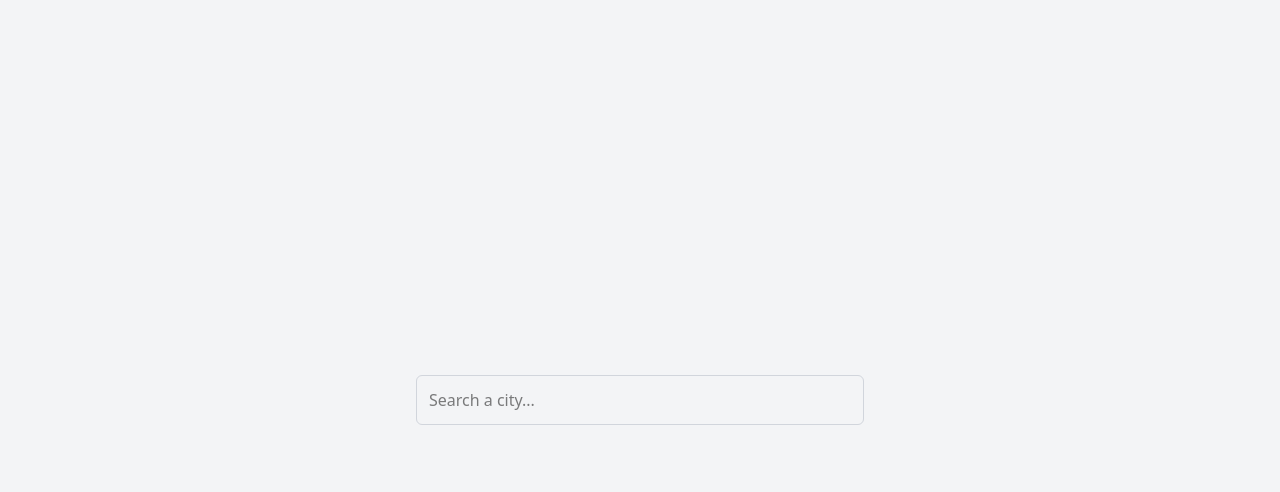
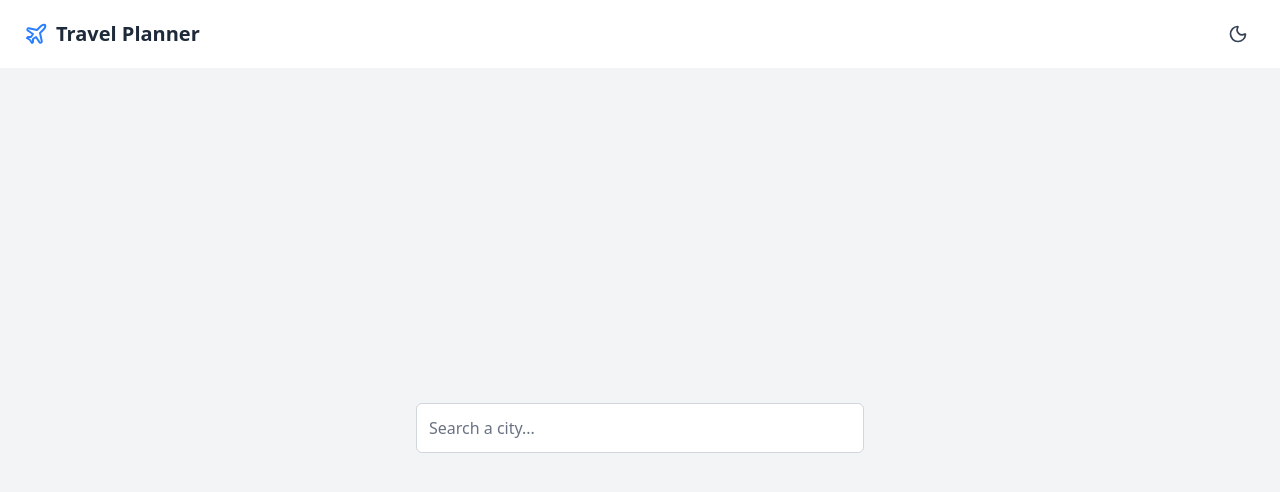
Before and after one commit to pushpendersingh97/Travel-Planner, a Next.js app: page / in a window 1280 px wide. Shown: the top 492 px of the page. Built offline with nearby package versions, Linux system fonts and the light colour scheme.

Commit message:
feat: add lucide-react for icons and implement ThemeToggle component

```diff
--- a/package.json
+++ b/package.json
@@ -9,6 +9,7 @@
     "lint": "next lint"
   },
   "dependencies": {
+    "lucide-react": "^0.525.0",
     "next": "15.3.5",
     "react": "^19.0.0",
     "react-dom": "^19.0.0"
--- a/src/app/page.js
+++ b/src/app/page.js
@@ -3,13 +3,9 @@ import Search from "@/components/Search";
 
 export default function Home() {
   return (
-    <div className="min-h-screen bg-amber-100 dark:bg-black">
-      {/* <Header /> */}
-
-      {/* Search componet */}
+    <div className="min-h-screen bg-white dark:bg-gray-950">
+      <Header />
       <Search />
-
-      {/*  */}
     </div>
   );
 }
--- a/src/components/Header.jsx
+++ b/src/components/Header.jsx
@@ -1,9 +1,18 @@
-import React from 'react'
+'use client';
+
+import { Plane } from 'lucide-react';
+import ThemeToggle from './ThemeToggle';
 
 const Header = () => {
   return (
-    <div>Header</div>
-  )
+    <header className="w-full flex items-center justify-between px-6 py-4 bg-white dark:bg-gray-900 shadow-md dark:shadow-gray-800">
+      <div className="flex items-center gap-2 text-xl font-bold text-gray-800 dark:text-white">
+        <Plane className="w-6 h-6 text-blue-500 dark:text-blue-400" />
+        Travel Planner
+      </div>
+      <ThemeToggle />
+    </header>
+  );
 }
 
-export default Header
+export default Header;
--- a/src/components/Search.jsx
+++ b/src/components/Search.jsx
@@ -1,33 +1,33 @@
-'use client';
+"use client";
 
-import { useState, useEffect } from 'react';
+import { useState, useEffect } from "react";
 
 const mockCities = [
-  'Delhi',
-  'Mumbai',
-  'Bangalore',
-  'Chennai',
-  'Kolkata',
-  'New York',
-  'London',
-  'Paris',
-  'Tokyo',
-  'Berlin'
+  "Delhi",
+  "Mumbai",
+  "Bangalore",
+  "Chennai",
+  "Kolkata",
+  "New York",
+  "London",
+  "Paris",
+  "Tokyo",
+  "Berlin",
 ];
 
 export default function Search() {
-  const [query, setQuery] = useState('');
+  const [query, setQuery] = useState("");
   const [results, setResults] = useState([]);
   const [showDropdown, setShowDropdown] = useState(false);
 
   useEffect(() => {
-    if (query.trim() === '') {
+    if (query.trim() === "") {
       setResults([]);
       setShowDropdown(false);
       return;
     }
 
-    const filtered = mockCities.filter(city =>
+    const filtered = mockCities.filter((city) =>
       city.toLowerCase().includes(query.toLowerCase())
     );
 
@@ -41,22 +41,28 @@ export default function Search() {
   };
 
   return (
-    <div className="w-full flex justify-center items-center h-screen bg-gray-100 px-4">
+    <div className="w-full flex justify-center items-center h-[calc(100vh-80px)] bg-gray-100 dark:bg-gray-950 px-4">
       <div className="relative w-full max-w-md">
         <input
           type="text"
-          className="w-full p-3 rounded-md border border-gray-300 focus:outline-none focus:ring-2 focus:ring-blue-500"
+          className="w-full p-3 rounded-md border border-gray-300 dark:border-gray-600 bg-white dark:bg-gray-800 text-gray-900 dark:text-white placeholder-gray-500 dark:placeholder-gray-400 focus:outline-none focus:ring-2 focus:ring-blue-500"
           placeholder="Search a city..."
           value={query}
           onChange={(e) => setQuery(e.target.value)}
         />
 
         {showDropdown && (
-          <ul className="absolute top-full mt-1 w-full bg-white border border-gray-200 rounded-md shadow z-10 max-h-60 overflow-y-auto">
+          <ul
+            className={`absolute top-full mt-1 w-full bg-white dark:bg-gray-800 border border-gray-200 dark:border-gray-600 rounded-md shadow z-10 max-h-60 overflow-y-auto transition-all duration-200 transform ${
+              showDropdown
+                ? "opacity-100 scale-100"
+                : "opacity-0 scale-95 pointer-events-none"
+            }`}
+          >
             {results.map((city, index) => (
               <li
                 key={index}
-                className="px-4 py-2 hover:bg-blue-100 cursor-pointer"
+                className="px-4 py-2 hover:bg-blue-100 dark:hover:bg-blue-900 cursor-pointer text-gray-800 dark:text-white"
                 onClick={() => handleSelect(city)}
               >
                 {city}
--- a/src/components/ThemeToggle.js
+++ b/src/components/ThemeToggle.js
@@ -1,35 +1,32 @@
 'use client';
+import { Moon, Sun } from "lucide-react";
 import { useEffect, useState } from "react";
 
 const ThemeToggle = () => {
-  const [theme, setTheme] = useState("light");
+  const [darkMode, setDarkMode] = useState(false);
 
   useEffect(() => {
-    const savedTheme = localStorage.getItem("theme");
-    if (savedTheme === "dark") {
-      document.documentElement.classList.add("dark");
-      setTheme("dark");
-    }
+    const localTheme = localStorage.getItem('theme');
+    const isDark = localTheme === 'dark' || (!localTheme && window.matchMedia('(prefers-color-scheme: dark)').matches);
+    setDarkMode(isDark);
+    document.documentElement.classList.toggle('dark', isDark);
   }, []);
 
   const toggleTheme = () => {
-    const newTheme = theme === "light" ? "dark" : "light";
-    setTheme(newTheme);
-    localStorage.setItem("theme", newTheme);
-    document.documentElement.classList.toggle("dark", newTheme === "dark");
+    const newMode = !darkMode;
+    setDarkMode(newMode);
+    localStorage.setItem('theme', newMode ? 'dark' : 'light');
+    document.documentElement.classList.toggle('dark', newMode);
   };
 
   return (
-    <label className="inline-flex items-center cursor-pointer">
-      <input
-        type="checkbox"
-        className="sr-only peer"
-        onChange={toggleTheme}
-        checked={theme === "dark"}
-      />
-      <div className="relative w-11 h-6 bg-gray-200 dark:bg-gray-700 peer-focus:ring-4 peer-focus:ring-blue-300 dark:peer-focus:ring-blue-800 rounded-full peer peer-checked:after:translate-x-full after:content-[''] after:absolute after:top-[2px] after:start-[2px] after:bg-white after:border-gray-300 after:rounded-full after:h-5 after:w-5 after:transition-all peer-checked:bg-blue-600 dark:peer-checked:bg-blue-600"></div>
-      <span className="ms-3 text-sm font-medium text-gray-900 dark:text-gray-300">Toggle me</span>
-    </label>
+    <button
+        onClick={toggleTheme}
+        className="p-2 rounded-md text-gray-700 dark:text-gray-200 hover:bg-gray-200 dark:hover:bg-gray-700"
+        aria-label="Toggle Dark Mode"
+      >
+        {darkMode ? <Sun className="w-5 h-5" /> : <Moon className="w-5 h-5" />}
+      </button>
   );
 };
 
```
Also changed, not shown: 1 other file (tests, documents, lock files or other folders).
